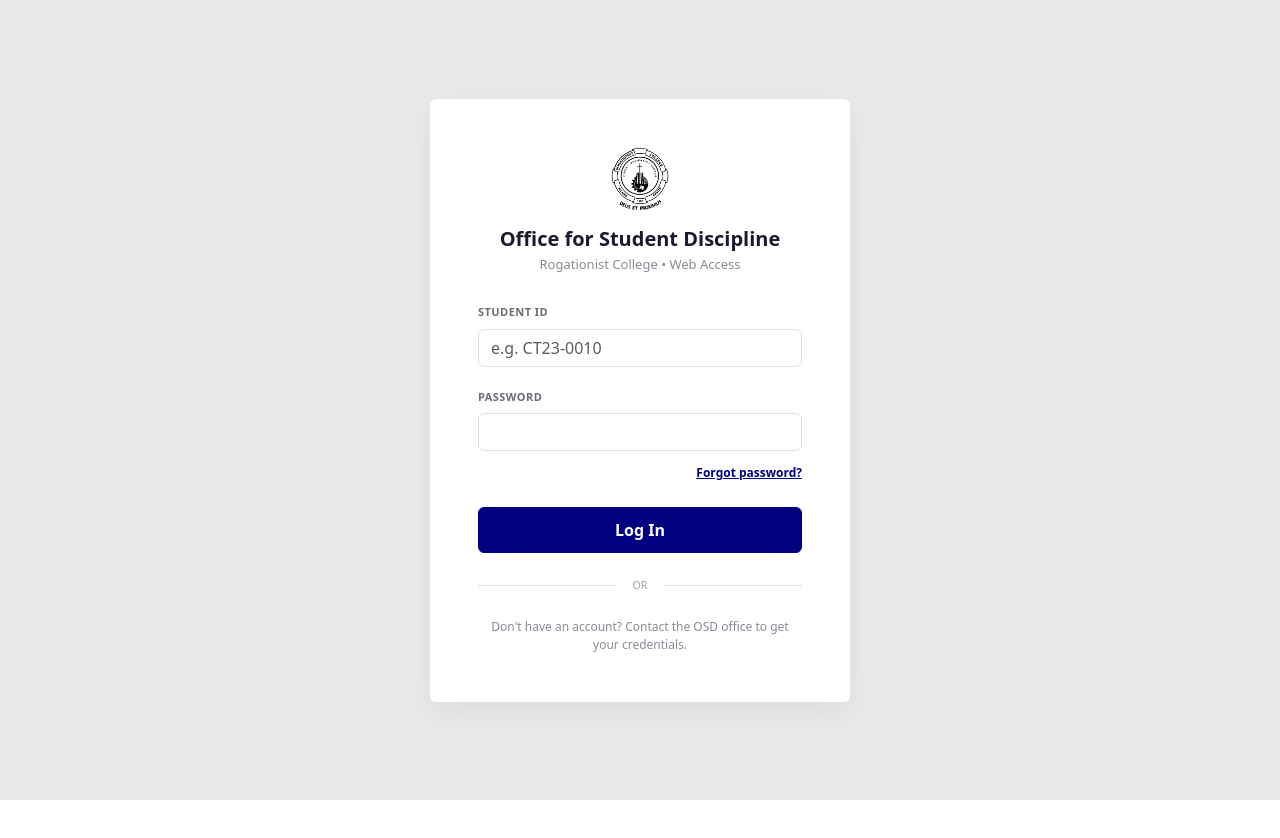
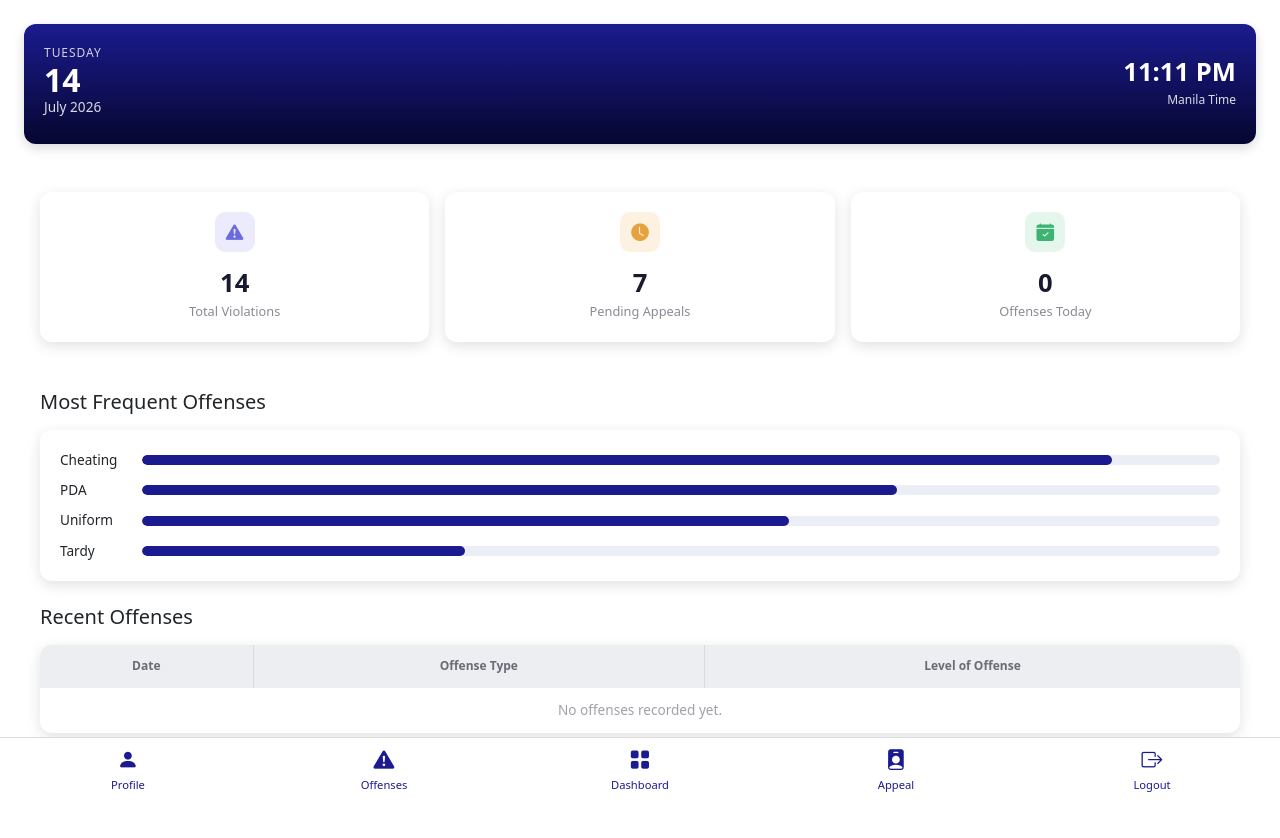
Before and after one commit to bsit5012025/rc-osd-web, a React (Vite) app: page /dashboard in a window 1280 px wide. Shown: the top 838 px of the page. Before the commit the page ends 800 px from the top, so only its background shows below. Built offline with nearby package versions, Linux system fonts and the light colour scheme.

Commit message:
Create UI for Student Dashboard (#5)

```diff
--- a/src/App.tsx
+++ b/src/App.tsx
@@ -1,7 +1,7 @@
-import LoginPage from "./pages/student/login/loginPage";
+import DashboardPage from "./pages/student/dashboard/dashboardPage";
 
 function App() {
-    return <LoginPage />;
+    return <DashboardPage />;
 }
 
 export default App;
--- /dev/null
+++ b/src/components/cards/StatCard.css
@@ -0,0 +1,30 @@
+.stat-card {
+    flex: 1 1 150px;
+    background: #fff;
+    border-radius: 12px;
+    padding: 20px 16px;
+    text-align: center;
+    box-shadow: 0 4px 14px rgba(0, 0, 0, 0.12);
+}
+
+.stat-icon {
+    width: 40px;
+    height: 40px;
+    border-radius: 10px;
+    display: flex;
+    align-items: center;
+    justify-content: center;
+    margin: 0 auto 12px;
+    font-size: 1.1rem;
+}
+
+.stat-value {
+    font-size: 1.6rem;
+    font-weight: 700;
+    color: #1a1a2e;
+}
+
+.stat-label {
+    font-size: 0.8rem;
+    color: #8a8a94;
+}
--- /dev/null
+++ b/src/components/cards/StatCard.tsx
@@ -0,0 +1,29 @@
+import "./StatCard.css";
+
+interface StatCardProps {
+    icon: string;
+    iconColor: string;
+    iconBg: string;
+    value: number | string;
+    label: string;
+}
+
+function StatCard({ icon, iconColor, iconBg, value, label }: StatCardProps) {
+    return (
+        <div className="stat-card">
+
+            <div
+                className="stat-icon"
+                style={{ backgroundColor: iconBg, color: iconColor }}
+            >
+                <i className={`bi ${icon}`}></i>
+            </div>
+
+            <div className="stat-value">{value}</div>
+            <div className="stat-label">{label}</div>
+
+        </div>
+    );
+}
+
+export default StatCard;
--- a/src/components/navigation/BottomNavigationBar.css
+++ b/src/components/navigation/BottomNavigationBar.css
@@ -21,16 +21,16 @@
     flex-direction: column;
     align-items: center;
     justify-content: center;
-    padding: 10px 0;
+    padding: 6px 0;
     color: #1b1b8f;
     text-decoration: none;
 }
 
 .nav-item-custom i {
-    font-size: 1.6rem;
+    font-size: 1.3rem;
 }
 
 .nav-item-custom span {
-    font-size: 0.75rem;
-    margin-top: 4px;
+    font-size: 0.7rem;
+    margin-top: 2px;
 }
--- /dev/null
+++ b/src/pages/student/dashboard/dashboardPage.css
@@ -0,0 +1,162 @@
+.dashboard-page {
+    width: 100%;
+    min-height: 100vh;
+    overflow-x: hidden;
+    padding-bottom: 80px;
+}
+
+.dashboard-content {
+    width: 100%;
+    max-width: 1200px;
+    margin: 0 auto;
+}
+
+.dashboard-datetime {
+    display: flex;
+    align-items: center;
+    justify-content: space-between;
+    height: 100%;
+}
+
+.dashboard-day-label {
+    font-size: 0.75rem;
+    letter-spacing: 0.08em;
+    opacity: 0.8;
+}
+
+.dashboard-day-number {
+    font-size: 2rem;
+    font-weight: 700;
+    line-height: 1.1;
+}
+
+.dashboard-date-full {
+    font-size: 0.85rem;
+    opacity: 0.85;
+}
+
+.dashboard-time {
+    font-size: 1.6rem;
+    font-weight: 700;
+    text-align: right;
+}
+
+.dashboard-time-zone {
+    font-size: 0.75rem;
+    opacity: 0.85;
+    text-align: right;
+}
+
+.stats-row {
+    display: flex;
+    flex-wrap: wrap;
+    gap: 16px;
+}
+
+.dashboard-section {
+    background: #fff;
+    border-radius: 12px;
+    padding: 20px;
+    box-shadow: 0 4px 14px rgba(0, 0, 0, 0.12);
+}
+
+.dashboard-section h5 {
+    font-weight: 700;
+}
+
+.frequent-offense-row {
+    display: flex;
+    align-items: center;
+    gap: 12px;
+    margin-bottom: 10px;
+}
+
+.frequent-offense-row:last-child {
+    margin-bottom: 0;
+}
+
+.frequent-offense-label {
+    width: 70px;
+    font-size: 0.85rem;
+    flex-shrink: 0;
+}
+
+.frequent-offense-bar-track {
+    flex: 1;
+    height: 10px;
+    background: #eceef5;
+    border-radius: 6px;
+    overflow: hidden;
+}
+
+.frequent-offense-bar-fill {
+    height: 100%;
+    background: #1b1b8f;
+    border-radius: 6px;
+}
+
+.recent-offenses-scroll {
+    max-height: 260px;
+    overflow-y: auto;
+    overflow-x: auto;
+}
+
+.recent-offenses-table {
+    width: 100%;
+    min-width: 480px;
+    border-collapse: collapse;
+}
+
+.recent-offenses-table th {
+    background: #eceef1;
+    color: #6b6b76;
+    font-size: 0.75rem;
+    font-weight: 600;
+    text-align: center;
+    padding: 12px 8px;
+    border-right: 1px solid #d9d9e0;
+}
+
+.recent-offenses-table th:first-child {
+    border-top-left-radius: 12px;
+}
+
+.recent-offenses-table th:last-child {
+    border-right: none;
+    border-top-right-radius: 12px;
+}
+
+.recent-offenses-table td {
+    text-align: center;
+    font-size: 0.85rem;
+    padding: 12px 8px;
+    border-top: 1px solid #eceef1;
+}
+
+.recent-offenses-empty {
+    text-align: center;
+    color: #a0a0aa;
+    font-size: 0.85rem;
+    padding: 32px 8px;
+}
+
+@media (max-width: 576px) {
+
+    .dashboard-day-number {
+        font-size: 1.6rem;
+    }
+
+    .dashboard-time {
+        font-size: 1.3rem;
+    }
+
+    .dashboard-content h2 {
+        font-size: 22px;
+    }
+
+    .recent-offenses-table th,
+    .recent-offenses-table td {
+        font-size: 0.7rem;
+        padding: 8px 4px;
+    }
+}
--- /dev/null
+++ b/src/pages/student/dashboard/dashboardPage.tsx
@@ -0,0 +1,132 @@
+import TopBar from "../../../components/navigation/TopBar";
+import BottomNavigationBar from "../../../components/navigation/BottomNavigationBar";
+import StatCard from "../../../components/cards/StatCard";
+import "./dashboardPage.css";
+
+function DashboardPage() {
+
+    const stats = [
+        {
+            icon: "bi-exclamation-triangle-fill",
+            iconColor: "#6d6adf",
+            iconBg: "#ecebfc",
+            value: 14,
+            label: "Total Violations",
+        },
+        {
+            icon: "bi-clock-fill",
+            iconColor: "#e6a23c",
+            iconBg: "#fdf1e2",
+            value: 7,
+            label: "Pending Appeals",
+        },
+        {
+            icon: "bi-calendar-check-fill",
+            iconColor: "#3cb371",
+            iconBg: "#e5f6ec",
+            value: 0,
+            label: "Offenses Today",
+        },
+    ];
+
+    const frequentOffenses = [
+        { label: "Cheating", percent: 90 },
+        { label: "PDA", percent: 70 },
+        { label: "Uniform", percent: 60 },
+        { label: "Tardy", percent: 30 },
+    ];
+
+    return (
+        <div className="dashboard-page">
+
+            <div className="container-fluid px-3 px-md-4 py-3 py-md-4">
+
+                <TopBar>
+                    <div className="dashboard-datetime">
+
+                        <div>
+                            <div className="dashboard-day-label">TUESDAY</div>
+                            <div className="dashboard-day-number">14</div>
+                            <div className="dashboard-date-full">July 2026</div>
+                        </div>
+
+                        <div>
+                            <div className="dashboard-time">11:11 PM</div>
+                            <div className="dashboard-time-zone">Manila Time</div>
+                        </div>
+
+                    </div>
+                </TopBar>
+
+                <main className="dashboard-content">
+
+
+                    <div className="stats-row mt-4 mt-md-5 mb-4 mb-md-5">
+                        {stats.map((stat) => (
+                            <StatCard
+                                key={stat.label}
+                                icon={stat.icon}
+                                iconColor={stat.iconColor}
+                                iconBg={stat.iconBg}
+                                value={stat.value}
+                                label={stat.label}
+                            />
+                        ))}
+                    </div>
+
+
+                    <div className="mb-4">
+                        <h5 className="mb-3">Most Frequent Offenses</h5>
+
+                        <div className="dashboard-section">
+                            {frequentOffenses.map((item) => (
+                                <div className="frequent-offense-row" key={item.label}>
+                                    <span className="frequent-offense-label">{item.label}</span>
+                                    <div className="frequent-offense-bar-track">
+                                        <div
+                                            className="frequent-offense-bar-fill"
+                                            style={{ width: `${item.percent}%` }}
+                                        ></div>
+                                    </div>
+                                </div>
+                            ))}
+                        </div>
+                    </div>
+
+
+                    <div className="mb-4">
+                        <h5 className="mb-3">Recent Offenses</h5>
+
+                        <div className="dashboard-section p-0">
+                            <div className="recent-offenses-scroll">
+                                <table className="recent-offenses-table">
+                                    <thead>
+                                        <tr>
+                                            <th>Date</th>
+                                            <th>Offense Type</th>
+                                            <th>Level of Offense</th>
+                                        </tr>
+                                    </thead>
+                                    <tbody>
+                                        <tr>
+                                            <td colSpan={3} className="recent-offenses-empty">
+                                                No offenses recorded yet.
+                                            </td>
+                                        </tr>
+                                    </tbody>
+                                </table>
+                            </div>
+                        </div>
+                    </div>
+
+                </main>
+
+            </div>
+
+            <BottomNavigationBar />
+
+        </div>
+    );
+}
+
+export default DashboardPage;
--- a/src/pages/student/login/loginPage.tsx
+++ b/src/pages/student/login/loginPage.tsx
@@ -1,5 +1,6 @@
 import { useState, FormEvent } from "react";
 import "./loginPage.css";
+import RCLOGO from "../../../assets/RCLOGO.png";
 
 function LoginPage() {
     const [studentId, setStudentId] = useState("");
@@ -19,7 +20,7 @@
                     <div className="text-center mb-4">
 
                         <img
-                            src="/RCLOGO.png"
+                            src={RCLOGO}
                             alt="Rogationist College Logo"
                             className="login-logo mb-3"
                         />
```
Also changed, not shown: src/assets/RCLOGO.png (renamed from public/RCLOGO.png).
